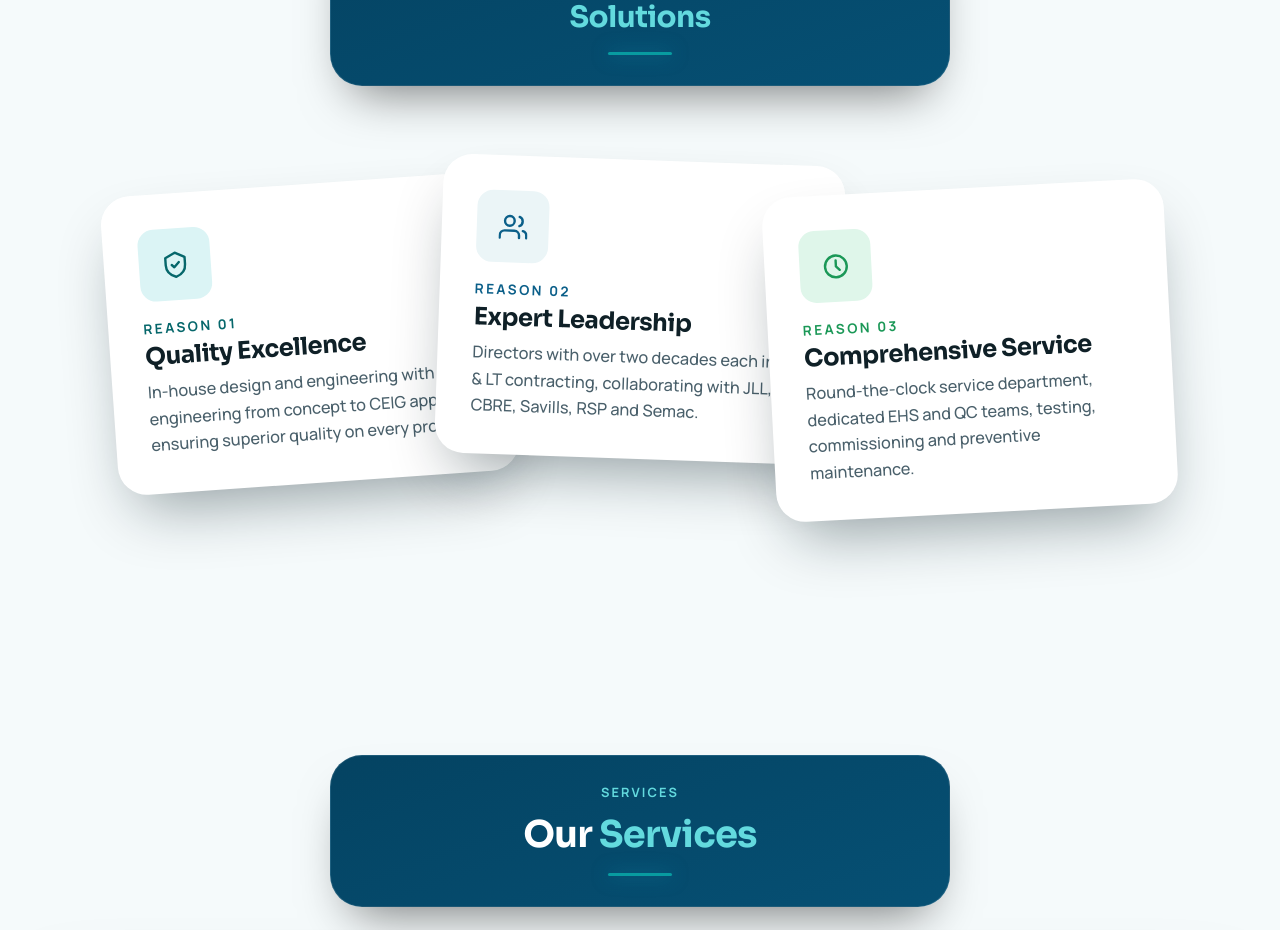
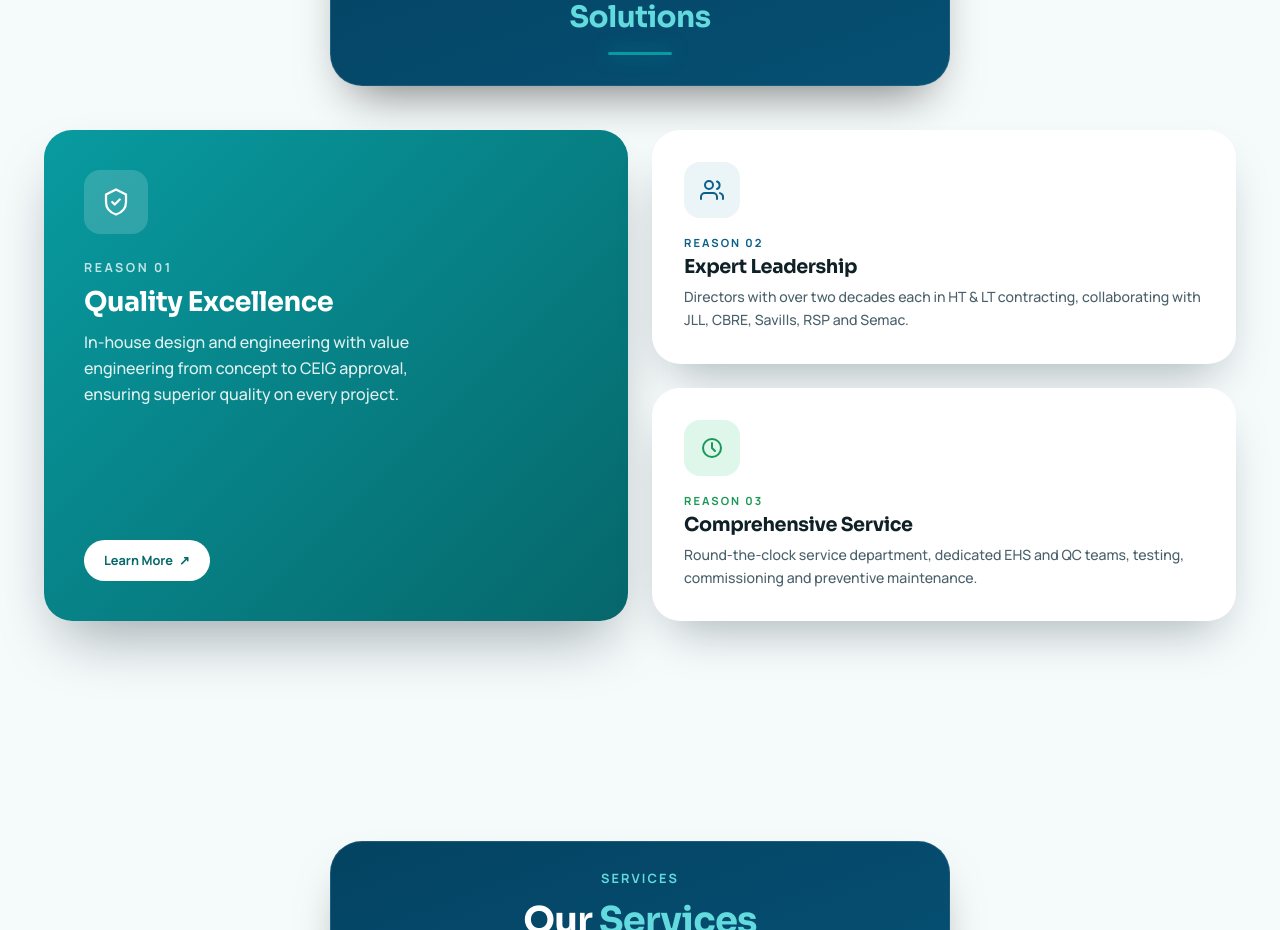
Before and after one commit to Saikarthikchowdary/Aj-Power, a Next.js app: page / in a window 1280 px wide. Shown: the part 1920-2850 px from the top of the page. Built offline with nearby package versions, Linux system fonts and the light colour scheme.

Commit message:
bento grid design

```diff
--- a/app/globals.css
+++ b/app/globals.css
@@ -377,7 +377,14 @@ section .wrap,section .stack{width:100%}
   .fgrid > div:nth-child(1),.fgrid > div:nth-child(2),.fgrid > div:nth-child(3),.fgrid > div:nth-child(4){grid-column:auto;grid-row:auto}
   .fcopy{grid-column:1 / -1;text-align:center}
   .glass{padding:28px 22px}
-  section.hero.slideframe{min-height:80vh}
+  section.hero.slideframe{min-height:74vh}
+  /* The desktop hero overlay fades dark-left → transparent-right, tuned for
+     text sitting in the left half of a wide screen. On mobile the heading
+     spans nearly the full width, so that transparent right edge undercuts
+     contrast against the tail of every line — replace it with an even,
+     full-width wash plus a stronger bottom vignette behind the buttons. */
+  .hero::after{background:
+    linear-gradient(180deg,rgba(3,10,14,.74) 0%,rgba(3,10,14,.52) 40%,rgba(3,10,14,.6) 78%,rgba(3,10,14,.8) 100%)}
   .herocopy{padding:0 22px}
   .herocopy h1{font-size:clamp(1.9rem,7.5vw,2.35rem);max-width:20ch}
   .herocopy p{font-size:.95rem;margin-top:16px}
--- a/app/page.tsx
+++ b/app/page.tsx
@@ -55,45 +55,40 @@ export default function HomePage() {
             <div className="rule"></div>
           </div>
 
-          {/* Stacked, fanned cards — each one offset and gently rotated like a
-              hand of cards, cascading diagonally. Hover brings a card to the
-              front and settles it flat so it's fully readable. Mobile just
-              stacks them plainly (no room to fan on a narrow screen). */}
-          <div className="rv isolate mx-auto flex w-full max-w-[var(--maxw)] flex-col items-center gap-6 py-4 sm:flex-row sm:items-start sm:justify-center sm:gap-0 sm:py-10">
-            <div
-              className="group relative z-10 w-full shrink-0 rounded-[29px] p-[35px] shadow-[0_30px_62px_-20px_rgba(5,26,33,.43)] transition-all duration-300 ease-out sm:z-10 sm:w-[402px] sm:rotate-[-4deg] sm:translate-y-[14px] sm:hover:z-50 sm:hover:-translate-y-4 sm:hover:rotate-0 sm:hover:shadow-[0_34px_70px_-18px_rgba(5,26,33,.5)]"
-              style={{ background: "var(--surface)" }}
-            >
-              <div className="grid h-[72px] w-[72px] place-items-center rounded-2xl" style={{ background: "var(--teal-100)", color: "var(--teal-700)" }}>
-                <svg width="29" height="29" viewBox="0 0 24 24" fill="none" stroke="currentColor" strokeWidth="2" strokeLinecap="round" strokeLinejoin="round"><path d="M12 2l8 4v6c0 5-3.5 8.5-8 10-4.5-1.5-8-5-8-10V6l8-4z" /><path d="M9 12l2 2 4-4" /></svg>
+          {/* Bento grid — one large featured tile + two smaller tiles in an
+              uneven modular grid. Opaque throughout so it reads over the
+              pinned photo regardless of what's behind it. */}
+          <div className="rv mx-auto grid w-full max-w-[var(--maxw)] grid-cols-1 gap-6 md:grid-cols-2">
+            <div className="flex flex-col justify-between rounded-[28px] p-8 shadow-[0_30px_62px_-20px_rgba(5,26,33,.4)] sm:p-10 md:row-span-2" style={{ background: "linear-gradient(135deg,var(--teal-500),var(--teal-700))" }}>
+              <div>
+                <div className="grid h-16 w-16 place-items-center rounded-2xl" style={{ background: "rgba(255,255,255,.16)" }}>
+                  <svg width="30" height="30" viewBox="0 0 24 24" fill="none" stroke="#fff" strokeWidth="1.8" strokeLinecap="round" strokeLinejoin="round"><path d="M12 2l8 4v6c0 5-3.5 8.5-8 10-4.5-1.5-8-5-8-10V6l8-4z" /><path d="M9 12l2 2 4-4" /></svg>
+                </div>
+                <span className="mt-6 block text-[.78rem] font-bold tracking-[.2em] uppercase" style={{ color: "rgba(255,255,255,.75)" }}>Reason 01</span>
+                <h3 className="mt-2 text-[1.7rem]" style={{ color: "#fff" }}>Quality Excellence</h3>
+                <p className="mt-3 max-w-[38ch] text-[1rem] font-medium leading-relaxed" style={{ color: "rgba(255,255,255,.88)" }}>In-house design and engineering with value engineering from concept to CEIG approval, ensuring superior quality on every project.</p>
               </div>
-              <span className="mt-4 block text-[.85rem] font-bold tracking-[.18em] uppercase" style={{ color: "var(--teal-700)" }}>Reason 01</span>
-              <h3 className="mt-1 text-[1.51rem]" style={{ color: "var(--ink)" }}>Quality Excellence</h3>
-              <p className="mt-2 text-[1.02rem] font-medium leading-relaxed" style={{ color: "var(--body-text)" }}>In-house design and engineering with value engineering from concept to CEIG approval, ensuring superior quality on every project.</p>
+              <Link href="/about" className="mt-8 inline-flex w-fit items-center gap-1.5 rounded-full px-5 py-2.5 text-[.8rem] font-bold transition-transform duration-200 hover:-translate-y-0.5" style={{ background: "#fff", color: "var(--teal-700)" }}>
+                Learn More <span aria-hidden="true">↗</span>
+              </Link>
             </div>
 
-            <div
-              className="group relative z-20 w-full shrink-0 rounded-[29px] p-[35px] shadow-[0_30px_62px_-20px_rgba(5,26,33,.43)] transition-all duration-300 ease-out sm:z-20 sm:w-[402px] sm:-ml-[72px] sm:rotate-[2deg] sm:-translate-y-[10px] sm:hover:z-50 sm:hover:-translate-y-8 sm:hover:rotate-0 sm:hover:shadow-[0_34px_70px_-18px_rgba(5,26,33,.5)]"
-              style={{ background: "var(--surface)" }}
-            >
-              <div className="grid h-[72px] w-[72px] place-items-center rounded-2xl" style={{ background: "var(--surface-2)", color: "var(--navy-700)" }}>
-                <svg width="29" height="29" viewBox="0 0 24 24" fill="none" stroke="currentColor" strokeWidth="2" strokeLinecap="round" strokeLinejoin="round"><circle cx="9" cy="7" r="4" /><path d="M1 21v-2a4 4 0 0 1 4-4h8a4 4 0 0 1 4 4v2" /><path d="M17 3.5a4 4 0 0 1 0 7.5" /><path d="M23 21v-2a4 4 0 0 0-3-3.87" /></svg>
+            <div className="rounded-[28px] p-7 shadow-[0_24px_50px_-20px_rgba(5,26,33,.35)] sm:p-8" style={{ background: "var(--surface)" }}>
+              <div className="grid h-14 w-14 place-items-center rounded-2xl" style={{ background: "var(--surface-2)", color: "var(--navy-700)" }}>
+                <svg width="24" height="24" viewBox="0 0 24 24" fill="none" stroke="currentColor" strokeWidth="2" strokeLinecap="round" strokeLinejoin="round"><circle cx="9" cy="7" r="4" /><path d="M1 21v-2a4 4 0 0 1 4-4h8a4 4 0 0 1 4 4v2" /><path d="M17 3.5a4 4 0 0 1 0 7.5" /><path d="M23 21v-2a4 4 0 0 0-3-3.87" /></svg>
               </div>
-              <span className="mt-4 block text-[.85rem] font-bold tracking-[.18em] uppercase" style={{ color: "var(--navy-700)" }}>Reason 02</span>
-              <h3 className="mt-1 text-[1.51rem]" style={{ color: "var(--ink)" }}>Expert Leadership</h3>
-              <p className="mt-2 text-[1.02rem] font-medium leading-relaxed" style={{ color: "var(--body-text)" }}>Directors with over two decades each in HT &amp; LT contracting, collaborating with JLL, CBRE, Savills, RSP and Semac.</p>
+              <span className="mt-4 block text-[.7rem] font-bold tracking-[.18em] uppercase" style={{ color: "var(--navy-700)" }}>Reason 02</span>
+              <h3 className="mt-1 text-[1.2rem]" style={{ color: "var(--ink)" }}>Expert Leadership</h3>
+              <p className="mt-2 text-[.88rem] font-medium leading-relaxed" style={{ color: "var(--body-text)" }}>Directors with over two decades each in HT &amp; LT contracting, collaborating with JLL, CBRE, Savills, RSP and Semac.</p>
             </div>
 
-            <div
-              className="group relative z-30 w-full shrink-0 rounded-[29px] p-[35px] shadow-[0_30px_62px_-20px_rgba(5,26,33,.43)] transition-all duration-300 ease-out sm:z-30 sm:w-[402px] sm:-ml-[72px] sm:rotate-[-3deg] sm:translate-y-[18px] sm:hover:z-50 sm:hover:-translate-y-4 sm:hover:rotate-0 sm:hover:shadow-[0_34px_70px_-18px_rgba(5,26,33,.5)]"
-              style={{ background: "var(--surface)" }}
-            >
-              <div className="grid h-[72px] w-[72px] place-items-center rounded-2xl" style={{ background: "var(--emerald-100)", color: "var(--emerald-600)" }}>
-                <svg width="29" height="29" viewBox="0 0 24 24" fill="none" stroke="currentColor" strokeWidth="2" strokeLinecap="round" strokeLinejoin="round"><circle cx="12" cy="12" r="9" /><path d="M12 7v5l3 3" /></svg>
+            <div className="rounded-[28px] p-7 shadow-[0_24px_50px_-20px_rgba(5,26,33,.35)] sm:p-8" style={{ background: "var(--surface)" }}>
+              <div className="grid h-14 w-14 place-items-center rounded-2xl" style={{ background: "var(--emerald-100)", color: "var(--emerald-600)" }}>
+                <svg width="24" height="24" viewBox="0 0 24 24" fill="none" stroke="currentColor" strokeWidth="2" strokeLinecap="round" strokeLinejoin="round"><circle cx="12" cy="12" r="9" /><path d="M12 7v5l3 3" /></svg>
               </div>
-              <span className="mt-4 block text-[.85rem] font-bold tracking-[.18em] uppercase" style={{ color: "var(--emerald-600)" }}>Reason 03</span>
-              <h3 className="mt-1 text-[1.51rem]" style={{ color: "var(--ink)" }}>Comprehensive Service</h3>
-              <p className="mt-2 text-[1.02rem] font-medium leading-relaxed" style={{ color: "var(--body-text)" }}>Round-the-clock service department, dedicated EHS and QC teams, testing, commissioning and preventive maintenance.</p>
+              <span className="mt-4 block text-[.7rem] font-bold tracking-[.18em] uppercase" style={{ color: "var(--emerald-600)" }}>Reason 03</span>
+              <h3 className="mt-1 text-[1.2rem]" style={{ color: "var(--ink)" }}>Comprehensive Service</h3>
+              <p className="mt-2 text-[.88rem] font-medium leading-relaxed" style={{ color: "var(--body-text)" }}>Round-the-clock service department, dedicated EHS and QC teams, testing, commissioning and preventive maintenance.</p>
             </div>
           </div>
         </div>
```
